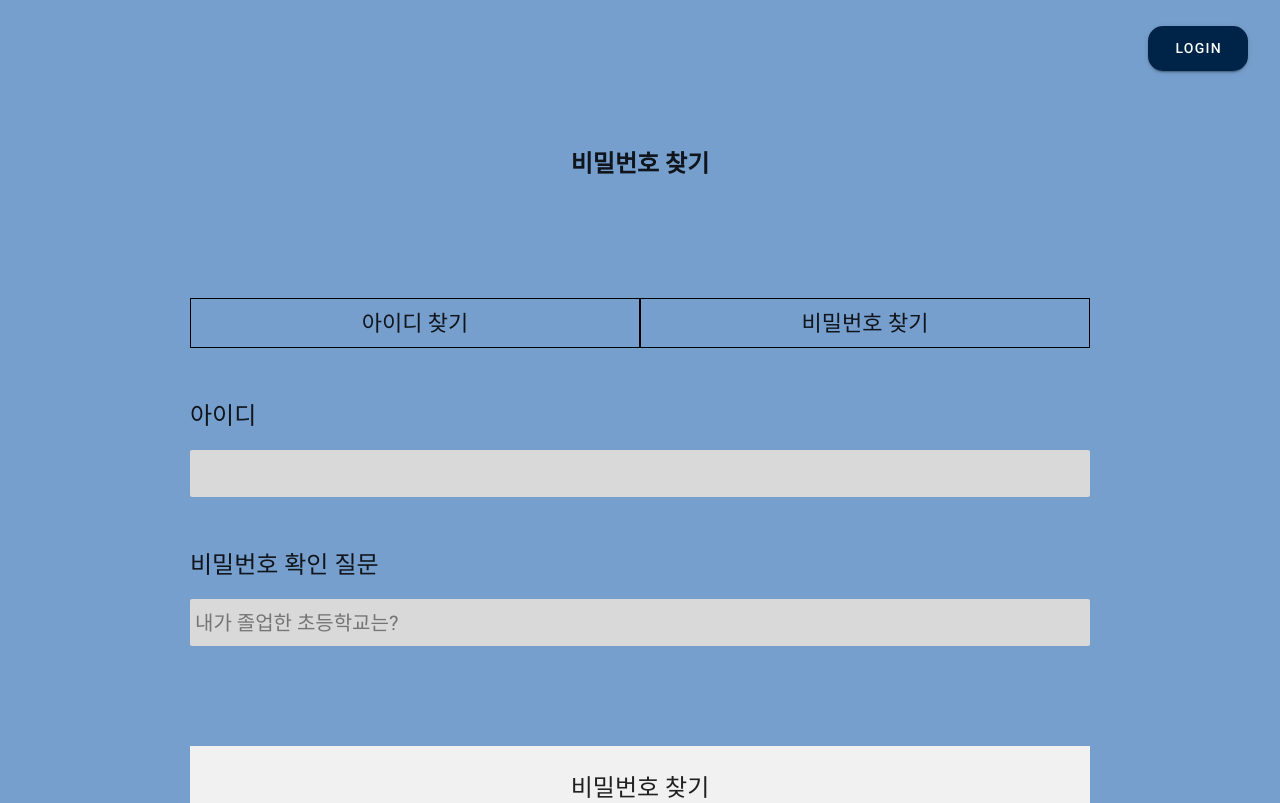
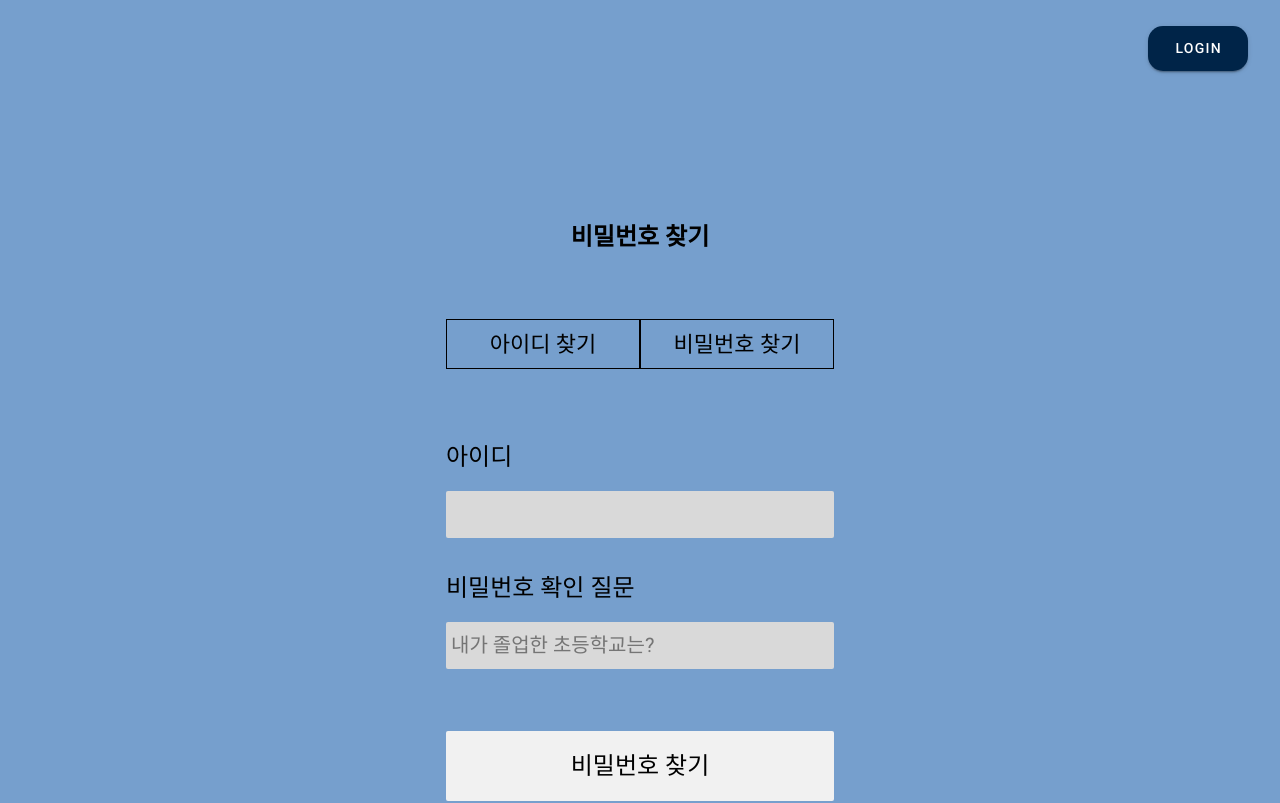
Before and after one commit to TeamLab/project-715, a Vue app in the folder 715job/: page /user/findpwd in a window 1280 px wide. Shown: the top 803 px of the page. Built offline with nearby package versions, Linux system fonts and the light colour scheme.

Commit message:
docs: 아이디 찾기, 비밀번호 찾기 폭 수정

```diff
--- a/715job/src/router/index.js
+++ b/715job/src/router/index.js
@@ -37,6 +37,16 @@ const routes = [
     path: '/user/findpwd',
     name: 'FindPwdView',
     component: () => import(/* webpackChunkName: "login", webpackPrefetch:true */ '../views/user/FindPwdView.vue')
+  },
+  {
+    path: '/user/findidresult',
+    name: 'FindIdResultView',
+    component: () => import(/* webpackChunkName: "login", webpackPrefetch:true */ '../views/user/FindIdResultView.vue')
+  },
+  {
+    path: '/mypage/rsvinfo',
+    name: 'MyRsvInfoView',
+    component: () => import(/* webpackChunkName: "login", webpackPrefetch:true */ '../views/mypage/MyRsvInfoView.vue')
   }
 ]
 
--- a/715job/src/views/LogInView.vue
+++ b/715job/src/views/LogInView.vue
@@ -58,9 +58,6 @@ a:link {
 a:visited {
   color: black;
 }
-.body {
-  margin: 0px;
-}
 .main {
   width: 900px;
   height: 900px;
@@ -75,9 +72,8 @@ a:visited {
   padding-top: 123px;
 }
 .footer {
-  width: 1960px;
-  height: 160px;
   border-top: 1px solid #cccccc;
+  text-align: center;
 }
 .idBox > p {
   font-size: 24px;
@@ -112,7 +108,7 @@ a:visited {
 }
 .loginButton > form > button {
   width: 388px;
-  height: 96px;
+  height: 70px;
   font-size: 24px;
   background-color: #63acfd;
   border-radius: 2px;
--- a/715job/src/views/mypage/MyRsvInfoView.vue
+++ b/715job/src/views/mypage/MyRsvInfoView.vue
@@ -1,5 +1,5 @@
 <template>
-  <div></div>
+  <div>ddd</div>
 </template>
 <script>
 export default {
--- /dev/null
+++ b/715job/src/views/user/FindIdResultView.vue
@@ -0,0 +1,73 @@
+<template>
+  <div class="body">
+    <div class="main">
+      <div class="findIdResultHead">
+        <p><strong>아이디 찾기 결과</strong></p>
+      </div>
+      <div class="resultComment">
+        <p><strong>회원님의 학번으로 가입된 아이디가 있습니다.</strong></p>
+      </div>
+      <div class="resultIdInfo">
+        <input type="text" />
+      </div>
+      <div class="forgetPwd">
+        <span><p>비밀번호가 기억나지 않으세요?</p></span>
+        <span><router-link to="/user/findpwd">비밀번호 찾기</router-link></span>
+      </div>
+      <div></div>
+    </div>
+  </div>
+</template>
+<script>
+export default {
+  components: {},
+  data() {
+    return {
+      sampleData: ''
+    }
+  },
+  setup() {},
+  created() {},
+  mounted() {},
+  unmounted() {},
+  methods: {}
+}
+</script>
+
+<style scoped>
+.body {
+  margin: 0;
+}
+.main {
+  width: 900px;
+  margin: auto;
+}
+.findIdResultHead {
+  background-color: beige;
+}
+
+.findIdResultHead > p {
+  text-align: center;
+  font-size: 24px;
+  padding-top: 50px;
+  padding-bottom: 50px;
+}
+.resultComment {
+  background-color: aquamarine;
+}
+.resultComment > p {
+  text-align: center;
+  font-size: 24px;
+  padding-top: 70px;
+}
+.resultIdInfo {
+  background-color: antiquewhite;
+  margin-top: 50px;
+}
+.resultIdInfo > input {
+  width: 100%;
+  height: 81px;
+  padding-left: 5px;
+  font-size: 24px;
+}
+</style>
--- a/715job/src/views/user/FindIdView.vue
+++ b/715job/src/views/user/FindIdView.vue
@@ -1,7 +1,7 @@
 <template>
   <div class="body">
     <div class="main">
-      <div class="findIdHead">
+      <div class="findLogInHead">
         <p><strong>아이디 찾기</strong></p>
       </div>
       <div class="findContainer">
@@ -12,13 +12,14 @@
           <button id="findPwButton">비밀번호 찾기</button>
         </div>
       </div>
-      <div class="studentInfoBox">
-        <p id="studentHead">학번</p>
-        <input type="text" id="studentInfoInput" />
+      <div class="findIdInfo">
+        <div class="studentNumberBox">
+          <p>학번</p>
+          <input type="text" />
         </div>
-      <div class="studentInfoBox">
-        <p id="studentHead">이름</p>
-        <input type="text" id="studentInfoInput" />
+        <div class="studentNameBox">
+          <p>이름</p>
+          <input type="text" />
         </div>
         <div class="findIdForm">
           <form action="">
@@ -26,6 +27,8 @@
           </form>
         </div>
       </div>
+    </div>
+    <div class="footer">footer</div>
   </div>
 </template>
 <script>
@@ -45,21 +48,39 @@ export default {
 </script>
 
 <style scoped>
-.body {
-  margin: 0;
+* {
+  text-decoration: none;
+  color: #000;
+  list-style: none;
+}
+a:link {
+  color: black;
+}
+a:visited {
+  color: black;
 }
 .main {
   width: 900px;
+  height: 900px;
   margin: auto;
 }
-.findIdHead > p {
+.findLogInHead {
+  font-size: 24px;
+  width: 198px;
+  height: 48px;
+  margin: auto;
   text-align: center;
-  font-size: 24px;
-  padding-top: 50px;
-  padding-bottom: 50px;
+  padding-top: 123px;
+}
+.footer {
+  border-top: 1px solid #cccccc;
+  text-align: center;
 }
 .findContainer {
   display: flex;
+  width: 388px;
+  margin: auto;
+  padding-top: 50px;
 }
 .findContainer > .findButton {
   flex: 1;
@@ -72,27 +93,45 @@ export default {
   border: 1px solid black;
   font-size: 22px;
 }
-.studentInfoBox {
-  padding-top: 50px;
-}
-.studentInfoBox > #studentHead {
+.studentNumberBox > p {
   font-size: 24px;
 }
-.studentInfoBox > #studentInfoInput {
-  width: 100%;
+.studentNameBox > p {
+  font-size: 24px;
+}
+.findIdInfo {
+  margin-top: 70px;
+}
+.findIdInfo > .studentNumberBox,
+.studentNameBox,
+.findIdForm {
+  margin: auto;
+  margin-top: 34.91px;
+  width: 388px;
+  height: 96px;
+}
+.findButtons {
+  margin: auto;
+  margin-top: 10px;
+  width: 388px;
+  height: 96px;
+}
+.findIdInfo > div > input {
+  width: 388px;
   height: 47px;
   border-radius: 2px;
+  font-size: 20px;
   padding-left: 5px;
-  font-size: 20px;
   background-color: #d9d9d9;
 }
 .findIdForm {
-  padding-top: 100px;
+  padding-top: 30px;
 }
 .findIdForm > form > button {
-  width: 100%;
-  height: 83px;
+  width: 388px;
+  height: 70px;
   font-size: 24px;
   background-color: #f1f1f1;
+  border-radius: 2px;
 }
 </style>
--- a/715job/src/views/user/FindPwdView.vue
+++ b/715job/src/views/user/FindPwdView.vue
@@ -1,7 +1,7 @@
 <template>
   <div class="body">
     <div class="main">
-      <div class="findIdHead">
+      <div class="findLogInHead">
         <p><strong>비밀번호 찾기</strong></p>
       </div>
       <div class="findContainer">
@@ -12,17 +12,14 @@
           <button id="findPwButton">비밀번호 찾기</button>
         </div>
       </div>
-      <div class="studentInfoBox">
-        <p id="studentHead">아이디</p>
-        <input type="text" id="studentInfoInput" />
+      <div class="findIdInfo">
+        <div class="studentNumberBox">
+          <p>아이디</p>
+          <input type="text" />
         </div>
-      <div class="studentInfoBox">
-        <p id="studentHead">비밀번호 확인 질문</p>
-        <input
-          type="text"
-          id="studentInfoInput"
-          placeholder="내가 졸업한 초등학교는?"
-        />
+        <div class="studentNameBox">
+          <p>비밀번호 확인 질문</p>
+          <input type="text" placeholder="내가 졸업한 초등학교는?" />
         </div>
         <div class="findIdForm">
           <form action="">
@@ -30,6 +27,8 @@
           </form>
         </div>
       </div>
+    </div>
+    <div class="footer">footer</div>
   </div>
 </template>
 <script>
@@ -49,21 +48,39 @@ export default {
 </script>
 
 <style scoped>
-.body {
-  margin: 0;
+* {
+  text-decoration: none;
+  color: #000;
+  list-style: none;
+}
+a:link {
+  color: black;
+}
+a:visited {
+  color: black;
 }
 .main {
   width: 900px;
+  height: 900px;
   margin: auto;
 }
-.findIdHead > p {
+.findLogInHead {
+  font-size: 24px;
+  width: 198px;
+  height: 48px;
+  margin: auto;
   text-align: center;
-  font-size: 24px;
-  padding-top: 50px;
-  padding-bottom: 50px;
+  padding-top: 123px;
+}
+.footer {
+  border-top: 1px solid #cccccc;
+  text-align: center;
 }
 .findContainer {
   display: flex;
+  width: 388px;
+  margin: auto;
+  padding-top: 50px;
 }
 .findContainer > .findButton {
   flex: 1;
@@ -76,27 +93,45 @@ export default {
   border: 1px solid black;
   font-size: 22px;
 }
-.studentInfoBox {
-  padding-top: 50px;
-}
-.studentInfoBox > #studentHead {
+.studentNumberBox > p {
   font-size: 24px;
 }
-.studentInfoBox > #studentInfoInput {
-  width: 100%;
+.studentNameBox > p {
+  font-size: 24px;
+}
+.findIdInfo {
+  margin-top: 70px;
+}
+.findIdInfo > .studentNumberBox,
+.studentNameBox,
+.findIdForm {
+  margin: auto;
+  margin-top: 34.91px;
+  width: 388px;
+  height: 96px;
+}
+.findButtons {
+  margin: auto;
+  margin-top: 10px;
+  width: 388px;
+  height: 96px;
+}
+.findIdInfo > div > input {
+  width: 388px;
   height: 47px;
   border-radius: 2px;
+  font-size: 20px;
   padding-left: 5px;
-  font-size: 20px;
   background-color: #d9d9d9;
 }
 .findIdForm {
-  padding-top: 100px;
+  padding-top: 30px;
 }
 .findIdForm > form > button {
-  width: 100%;
-  height: 83px;
+  width: 388px;
+  height: 70px;
   font-size: 24px;
   background-color: #f1f1f1;
+  border-radius: 2px;
 }
 </style>
```
Lines whose indentation alone changed are shown as unchanged.
